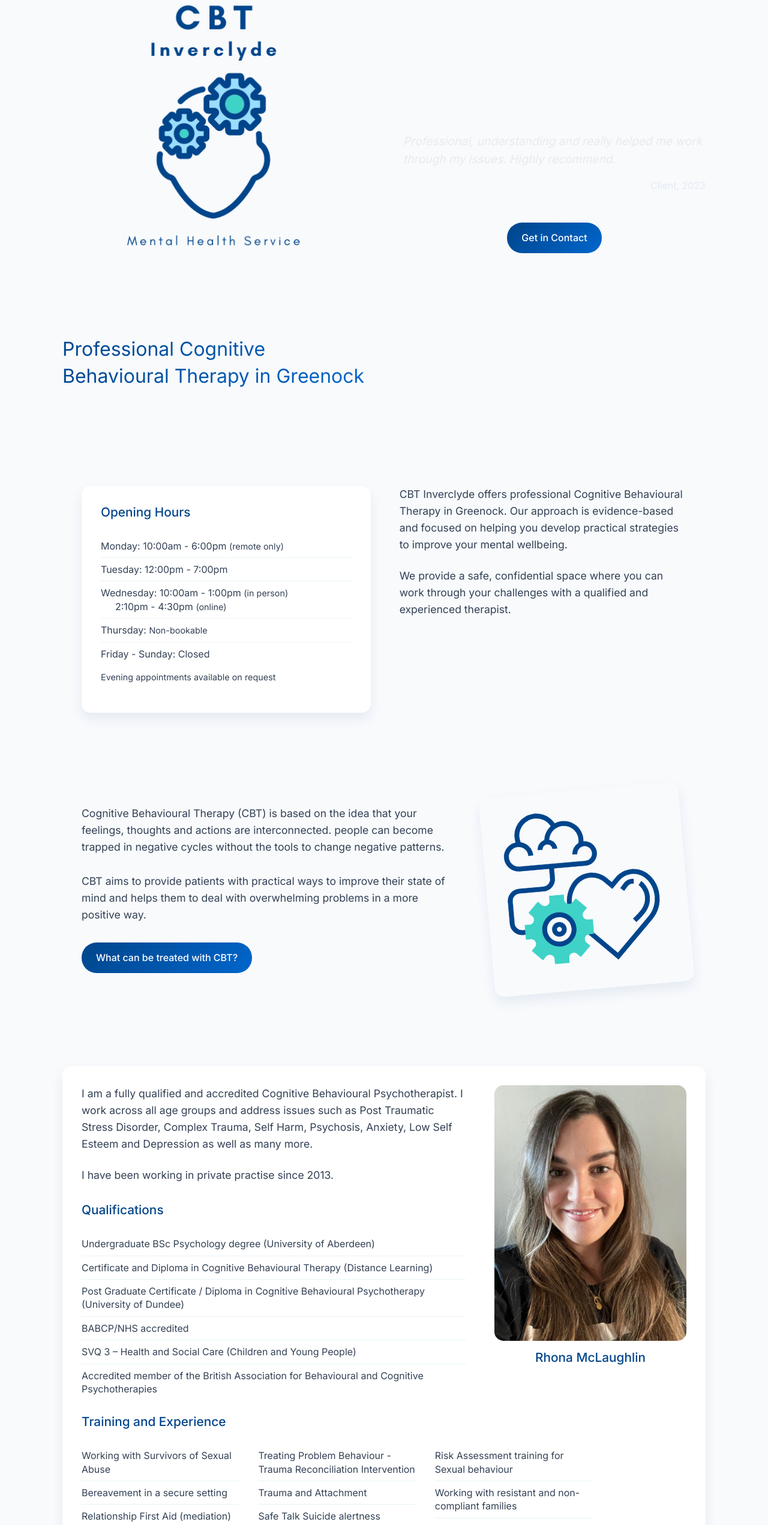
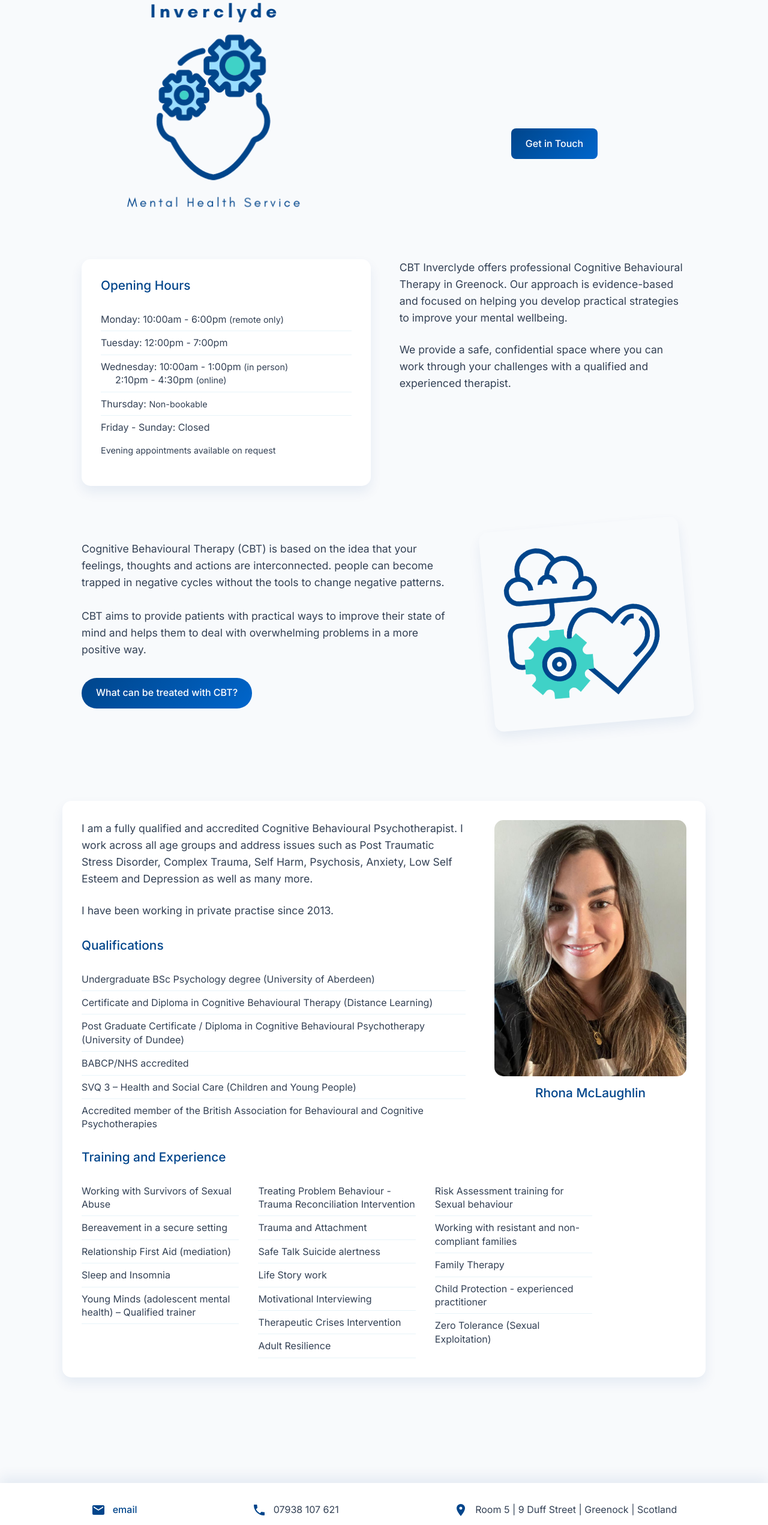
Before and after one commit to Selliott456/inverclydeCBT, a React app: page /home in a window 1280 px wide. Shown: the part 234-2776 px from the top of the page at 60% size. Built offline with nearby package versions, Linux system fonts and the light colour scheme; the HTML template or start-up script is replaced by a standard one.

Commit message:
overall style changes

```diff
--- a/package.json
+++ b/package.json
@@ -39,6 +39,7 @@
     "react-burger-menu": "^3.0.3",
     "react-dom": "^17.0.2",
     "react-dropdown": "^1.9.1",
+    "react-icons": "^5.4.0",
     "react-responsive-carousel": "^3.2.11",
     "react-reveal": "^1.2.2",
     "react-router-dom": "^6.2.1",
--- a/src/components/Footer.js
+++ b/src/components/Footer.js
@@ -1,24 +1,22 @@
 import React from "react";
-import email from "../styles/email.png";
-import phone from "../styles/phone.png";
-import address from "../styles/address.png";
+import { MdEmail, MdPhone, MdLocationOn } from "react-icons/md";
 
 const Footer = () => {
   return (
     <main id="mainFooter">
       <div className="contactRow">
         <div className="iconGroup">
-          <img className="contactIcon" src={email} alt="email"></img>
+          <MdEmail className="contactIcon" />
           <a className="footerPara" href="mailto:rhona@cbtinverclyde.com">
             email
           </a>
         </div>
         <div className="iconGroup">
-          <img className="contactIcon" src={phone} alt="phone"></img>
+          <MdPhone className="contactIcon" />
           <p className="footerPara">07938 107 621</p>
         </div>
         <div className="iconGroup">
-          <img className="contactIcon" src={address} alt="address"></img>
+          <MdLocationOn className="contactIcon" />
           <p className="footerPara">
             Room 5 | 9 Duff Street | Greenock | Scotland
           </p>
--- a/src/components/Home.js
+++ b/src/components/Home.js
@@ -9,23 +9,23 @@ import fulllogo from "../styles/fulllogo.png";
 const testimonials = [
   {
     quote:
-      "Rhona helped me understand my anxiety and gave me the tools to manage it effectively.",
-    author: "Client, 2023",
+      "'Rhona helped me understand my anxiety and gave me the tools to manage it effectively.'",
+    author: "- Sarah",
   },
   {
     quote:
-      "Professional, understanding and really helped me work through my issues. Highly recommend.",
-    author: "Client, 2023",
+      "'Professional, understanding and really helped me work through my issues. Highly recommend.'",
+    author: "- Allen",
   },
   {
     quote:
-      "CBT Inverclyde changed my perspective on therapy. The techniques I learned continue to help me daily.",
-    author: "Client, 2023",
+      "'CBT Inverclyde changed my perspective on therapy. The techniques I learned continue to help me daily.'",
+    author: "- Emily",
   },
   {
     quote:
-      "Rhona's approach is both professional and compassionate. I felt understood and supported throughout.",
-    author: "Client, 2023",
+      "'Rhona's approach is both professional and compassionate. I felt understood and supported throughout.'",
+    author: "- Elliott",
   },
 ];
 
@@ -60,11 +60,6 @@ const Home = () => {
               alt="CBT Inverclyde"
               className="heroLogo fadeIn"
             />
-            <div className="logoSubtitle">
-              <h2 className="fadeIn">
-                Professional Cognitive Behavioural Therapy in Greenock
-              </h2>
-            </div>
           </div>
           <div className="quoteSection">
             <div className="testimonialSection">
@@ -87,7 +82,7 @@ const Home = () => {
               href="mailto:rhona@inver-cbt.co.uk?subject=CBT%20Enquiry"
               className="heroButton"
             >
-              Get in Contact
+              Get in Touch
             </a>
           </div>
         </div>
@@ -146,7 +141,7 @@ const Home = () => {
               state of mind and helps them to deal with overwhelming problems in
               a more positive way.
             </p>
-            <Link className="button" to="/areas">
+            <Link className="button" to="/services">
               What can be treated with CBT?
             </Link>
           </div>
--- a/src/components/Navbar.js
+++ b/src/components/Navbar.js
@@ -1,6 +1,6 @@
 import React from "react";
 import head from "../styles/head.png";
-import { Link } from "react-router-dom";
+import { Link, NavLink } from "react-router-dom";
 
 const Navbar = () => {
   return (
@@ -9,18 +9,38 @@ const Navbar = () => {
         <Link to="/home">
           <img id="navLogo" src={head} alt="CBT Inverclyde Logo" />
         </Link>
-        <Link className="navButton" to="/home">
+        <NavLink
+          className={({ isActive }) =>
+            isActive ? "navButton active" : "navButton"
+          }
+          to="/home"
+        >
           Home
-        </Link>
-        <Link className="navButton" to="/services">
+        </NavLink>
+        <NavLink
+          className={({ isActive }) =>
+            isActive ? "navButton active" : "navButton"
+          }
+          to="/services"
+        >
           Services
-        </Link>
-        <Link className="navButton" to="/willwork">
+        </NavLink>
+        <NavLink
+          className={({ isActive }) =>
+            isActive ? "navButton active" : "navButton"
+          }
+          to="/willwork"
+        >
           Will CBT Work For Me?
-        </Link>
-        <Link className="navButton" to="/fees">
+        </NavLink>
+        <NavLink
+          className={({ isActive }) =>
+            isActive ? "navButton active" : "navButton"
+          }
+          to="/fees"
+        >
           Fees
-        </Link>
+        </NavLink>
       </ul>
     </nav>
   );
--- a/src/components/Willwork.js
+++ b/src/components/Willwork.js
@@ -18,8 +18,11 @@ const Willwork = () => {
               is individualised and collaborative meaning the client feels
               empowered with regards to their treatment and progress.
             </p>
-            <a href="mailto:rhona@cbtinverclyde.com" className="button">
-              Get Started
+            <a
+              href="mailto:rhona@inver-cbt.co.uk?subject=CBT%20Enquiry"
+              className="button"
+            >
+              Get in Touch
             </a>
           </div>
           <img src={willwork} alt="question" className="willImage" />
--- a/src/styles/style.scss
+++ b/src/styles/style.scss
@@ -73,6 +73,11 @@ body {
       background: var(--accent);
       color: var(--primary);
     }
+
+    &.active {
+      background: var(--accent);
+      color: var(--primary);
+    }
   }
 }
 
@@ -83,8 +88,6 @@ body {
   padding: 3rem 2rem;
 
   .heroSection {
-    padding: 4rem 0;
-
     .heroRow {
       max-width: 1200px;
       margin: 0 auto;
@@ -142,11 +145,11 @@ body {
 
         .heroButton {
           display: inline-block;
-          padding: 0.8rem 1.5rem;
           background: var(--gradient);
           color: white;
+          padding: 0.8rem 1.5rem;
+          border-radius: 8px;
           text-decoration: none;
-          border-radius: 25px;
           font-weight: 500;
           transition: transform 0.2s ease;
 
@@ -159,7 +162,6 @@ body {
   }
 
   .aboutSection {
-    padding: 4rem 0;
     margin: 0 auto;
     max-width: 1200px;
 
@@ -440,7 +442,6 @@ body {
       .heroRow {
         flex-direction: column;
         text-align: center;
-        gap: 3rem;
 
         .logoSection {
           .heroLogo {
@@ -635,9 +636,9 @@ body {
 // Footer Modernization
 #mainFooter {
   background: white;
-  padding: 3rem 0;
+  box-shadow: 0 -10px 20px var(--shadow);
+  padding: 2rem 0;
   margin-top: 4rem;
-  box-shadow: 0 -4px 20px var(--shadow);
 
   .contactRow {
     max-width: 1200px;
@@ -645,27 +646,50 @@ body {
     display: flex;
     justify-content: space-around;
     align-items: center;
+    gap: 2rem;
     padding: 0 2rem;
 
     .iconGroup {
       display: flex;
       align-items: center;
-      gap: 1rem;
+      gap: 0.75rem;
+      transition: transform 0.2s ease;
 
-      img {
-        width: 24px;
-        opacity: 0.8;
+      &:hover {
+        transform: translateY(-2px);
       }
 
-      a,
-      p {
+      .contactIcon {
+        font-size: 1.5rem;
+        color: var(--primary);
+      }
+
+      .footerPara {
+        margin: 0;
+        font-size: 1rem;
         color: var(--text);
+      }
+
+      a.footerPara {
         text-decoration: none;
-        transition: color 0.2s ease;
+        color: var(--primary);
+        font-weight: 500;
 
         &:hover {
-          color: var(--primary);
+          text-decoration: underline;
         }
+      }
+    }
+  }
+
+  @media (max-width: 768px) {
+    .contactRow {
+      flex-direction: column;
+      text-align: center;
+      gap: 1.5rem;
+
+      .iconGroup {
+        justify-content: center;
       }
     }
   }
@@ -869,9 +893,10 @@ body {
       }
 
       .serviceImg {
-        width: 80px;
-        height: 80px;
-        margin-bottom: 1.5rem;
+        width: 100%;
+        height: auto;
+        margin: 0 auto 1.5rem auto;
+        display: block;
         padding: 1rem;
         background: var(--accent);
         border-radius: 16px;
@@ -974,11 +999,12 @@ body {
     }
 
     .cogImage {
-      width: 100%;
+      width: 66.67%;
       border-radius: 20px;
       box-shadow: 0 20px 40px var(--shadow);
       transform: rotate(4deg);
       transition: transform 0.3s ease;
+      margin-top: 4rem;
 
       &:hover {
         transform: rotate(0deg);
@@ -990,13 +1016,18 @@ body {
 @media (max-width: 768px) {
   #mainAreas .areasRow {
     grid-template-columns: 1fr;
+    gap: 2rem;
 
-    .areasContent .areasList {
-      grid-template-columns: repeat(2, 1fr);
+    .areasContent {
+      .areasList {
+        grid-template-columns: 1fr;
+      }
     }
 
     .cogImage {
+      width: 100%;
       transform: none;
+      margin-top: 2rem;
     }
   }
 }
```
Also changed, not shown: 1 other file (tests, documents, lock files or other folders).
